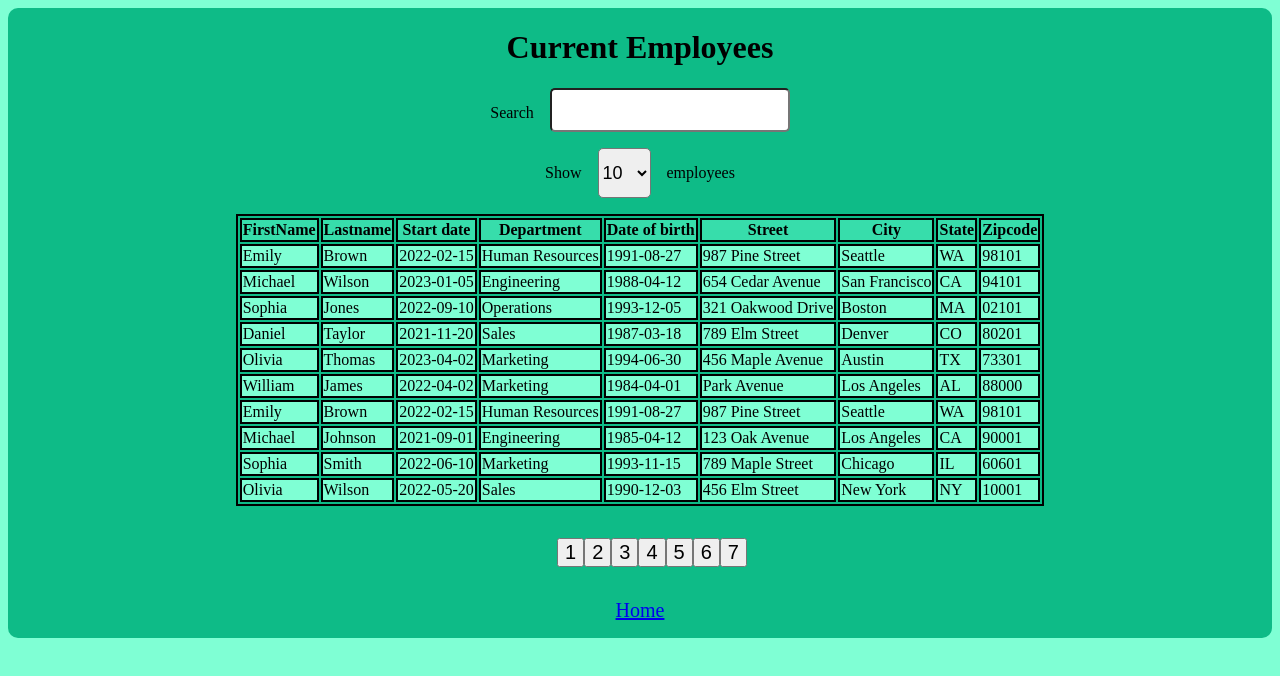
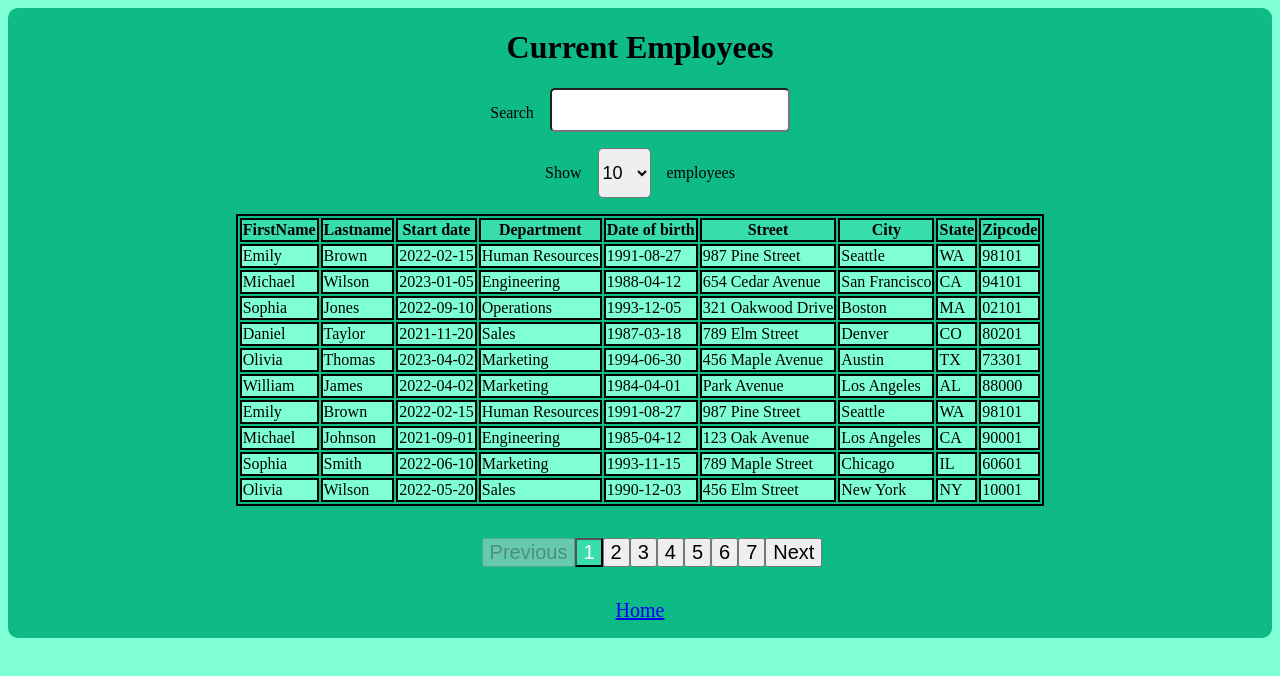
Before and after one commit to woengus/Faites-passer-une-librairie-jQuery-vers-React, a React (Create React App) app: page /Curentemployee in a window 1280 px wide. Shown: the top 676 px of the page. Built offline with nearby package versions, Linux system fonts and the light colour scheme.

Commit message:
searh done

```diff
--- a/package.json
+++ b/package.json
@@ -13,7 +13,7 @@
     "@testing-library/user-event": "^13.5.0",
     "axios": "^1.4.0",
     "react": "^18.2.0",
-    "react-datepicker": "^4.14.0",
+    "react-datepicker": "^4.14.1",
     "react-dom": "^18.2.0",
     "react-redux": "^8.1.0",
     "react-router-dom": "^6.13.0",
--- a/src/components/Dropdown.js
+++ b/src/components/Dropdown.js
@@ -1,15 +1,25 @@
 import React from "react";
 
-const Dropdown = ({ label, options, value, onChange, required }) => {
+const Dropdown = ({ label, options, value, onSelect, required }) => {
+  // Vérifie si le label est "Department"
+  const isDepartment = label.toLowerCase() === "department";
+
   return (
     <div>
       <label htmlFor={label}>{label}</label>
-      <select id={label} value={value} onChange={onChange} required={required}>
+      <select
+        id={label}
+        value={value}
+        onChange={(e) => onSelect(e)}
+        required={required}
+      >
         {options.map((option) => (
           <option key={option.value} value={option.value}>
             {option.label}
           </option>
         ))}
+        {/* Si le label est "Department", ajoutez une option par défaut */}
+        {isDepartment && <option value="" disabled></option>}
       </select>
     </div>
   );
--- a/src/components/EmployeeSearch.js
+++ b/src/components/EmployeeSearch.js
@@ -1,6 +1,6 @@
 import React, { useState } from "react";
 
-const EmployeeSearch = ({ employees, onSearch }) => {
+const EmployeeSearch = ({ onSearch }) => {
   const [searchTerm, setSearchTerm] = useState("");
 
   const handleSearchChange = (event) => {
@@ -10,7 +10,7 @@ const EmployeeSearch = ({ employees, onSearch }) => {
 
   return (
     <div className="employee-search">
-      <label for="search">Search</label>
+      <label htmlFor="search">Search</label>
       <input
         type="text"
         value={searchTerm}
--- a/src/components/FormEmployee.js
+++ b/src/components/FormEmployee.js
@@ -15,7 +15,7 @@ const FormEmployee = () => {
   const [startDate, setStartDate] = useState("");
   const [street, setStreet] = useState("");
   const [city, setCity] = useState("");
-  const [state, setState] = useState("");
+  const [state, setState] = useState("Alabama");
   const [zipCode, setZipCode] = useState("");
   const [department, setDepartment] = useState("Sales");
   //const [employeeCreated, setEmployeeCreated] = useState(false);
@@ -260,7 +260,13 @@ const FormEmployee = () => {
       abbreviation: "WY",
     },
   ];
-
+  const departmentOptions = [
+    { value: "Sales", label: "Sales" },
+    { value: "Marketing", label: "Marketing" },
+    { value: "Engineering", label: "Engineering" },
+    { value: "Human Resources", label: "Human Resources" },
+    { value: "Legal", label: "Legal" },
+  ];
   const [isModalOpen, setIsModalOpen] = useState(true);
 
   /**
@@ -328,10 +334,11 @@ const FormEmployee = () => {
         state,
         zipCode,
         department,
+        id: Date.now(),
       };
 
       // Ajoute l'employé au tableau des employés
-      dispatch(addEmployee({ employee: { ...employee, id: Date.now() } }));
+      dispatch(addEmployee(employee));
       setIsModalOpen(true);
       //setEmployeeCreated(true);
       // Réinitialiser les champs du formulaire
@@ -341,11 +348,9 @@ const FormEmployee = () => {
       setStartDate(null);
       setStreet("");
       setCity("");
-      setState("");
+      setState("Alabama");
       setZipCode("");
       setDepartment("Sales");
-
-      console.log(employee);
     }
   };
 
@@ -415,15 +420,15 @@ const FormEmployee = () => {
               required
             />
 
-            <label htmlFor="State"></label>
+            <label htmlFor="state"></label>
             <Dropdown
-              label="State"
+              label="state"
               options={states.map((state) => ({
-                value: state.abbreviation,
+                value: state.name,
                 label: state.name,
               }))}
               value={state}
-              onChange={(e) => setState(e.target.value)}
+              onSelect={(e) => setState(e.target.value)}
               required
             />
 
@@ -437,20 +442,15 @@ const FormEmployee = () => {
             />
           </fieldset>
 
-          <label htmlFor="department">Department</label>
-          <select
-            name="department"
-            id="department"
+          <label htmlFor="department"></label>
+          <Dropdown
+            label="department"
+            options={departmentOptions}
             value={department}
-            onChange={(e) => setDepartment(e.target.value)}
+            onSelect={(e) => setDepartment(e.target.value)}
             required
-          >
-            <option value="Sales">Sales</option>
-            <option value="Marketing">Marketing</option>
-            <option value="Engineering">Engineering</option>
-            <option value="Human Resources">Human Resources</option>
-            <option value="Legal">Legal</option>
-          </select>
+          />
+
           <button type="submit">Save</button>
         </form>
         <Modal isModalOpen={isModalOpen} closeModal={handleModal} />
--- a/src/components/Pagination.js
+++ b/src/components/Pagination.js
@@ -20,6 +20,18 @@ const Pagination = ({ totalItems, itemsPerPage, onPageChange }) => {
   const handlePageChange = (page) => {
     setCurrentPage(page);
     onPageChange(page);
+  };
+
+  const handleNextPage = () => {
+    if (currentPage < totalPages) {
+      handlePageChange(currentPage + 1);
+    }
+  };
+
+  const handlePreviousPage = () => {
+    if (currentPage > 1) {
+      handlePageChange(currentPage - 1);
+    }
   };
 
   /**
@@ -47,7 +59,25 @@ const Pagination = ({ totalItems, itemsPerPage, onPageChange }) => {
 
   return (
     <nav>
-      <ul className="pagination">{renderPageNumbers()}</ul>
+      <ul className="pagination">
+        <li>
+          <button
+            onClick={() => handlePreviousPage()}
+            disabled={currentPage === 1}
+          >
+            Previous
+          </button>
+        </li>
+        {renderPageNumbers()}
+        <li>
+          <button
+            onClick={() => handleNextPage()}
+            disabled={currentPage === totalPages}
+          >
+            Next
+          </button>
+        </li>
+      </ul>
     </nav>
   );
 };
--- a/src/pages/Curentemployee.js
+++ b/src/pages/Curentemployee.js
@@ -21,18 +21,27 @@ const Curentemployee = () => {
   };
 
   const handleSearch = (term) => {
-    setSearchTerm(term);
-    setCurrentPage(1); // Réinitialiser la page sélectionnée lorsque la recherche change
+    // console.log(term);
+    // setSearchTerm(term);
+    // setCurrentPage(1); // Réinitialiser la page sélectionnée lorsque la recherche change
+    const employees = allEmployees.filter((employee) => {
+      if (
+        employee.firstName.toLowerCase().includes(term.toLowerCase()) ||
+        employee.lastName.toLowerCase().includes(term.toLowerCase()) ||
+        employee.street.toLowerCase().includes(term.toLowerCase()) ||
+        employee.city.toLowerCase().includes(term.toLowerCase()) ||
+        employee.state.toLowerCase().includes(term.toLowerCase()) ||
+        employee.department.toLowerCase().includes(term.toLowerCase())
+      ) {
+        return employee;
+      }
+    });
+
+    setFilteredEmployees(employees);
   };
 
   // Filtrer les employés en fonction du terme de recherche, uniquement lorsque le terme est défini
-  const filteredEmployees = searchTerm
-    ? allEmployees.filter(
-        (employee) =>
-          employee.name &&
-          employee.name.toLowerCase().includes(searchTerm.toLowerCase())
-      )
-    : allEmployees;
+  const [filteredEmployees, setFilteredEmployees] = useState(allEmployees);
 
   const indexOfLastItem = currentPage * itemsPerPage;
   const indexOfFirstItem = indexOfLastItem - itemsPerPage;
@@ -45,7 +54,7 @@ const Curentemployee = () => {
     <div>
       <div id="employee-div" className="container">
         <h1>Current Employees</h1>
-        <EmployeeSearch employees={allEmployees} onSearch={handleSearch} />
+        <EmployeeSearch onSearch={handleSearch} />
 
         <div className="items-per-page">
           <label htmlFor="itemsPerPage">Show</label>
--- a/src/store/employee.slice.js
+++ b/src/store/employee.slice.js
@@ -820,7 +820,8 @@ export const employeeSlice = createSlice({
   reducers: {
     // Redux reducer functions for managing employees
     addEmployee(state, { payload }) {
-      state.employees.push(payload.employee);
+      console.log("payload", payload);
+      state.employees.push(payload);
     },
   },
 });
--- a/src/styles/main.scss
+++ b/src/styles/main.scss
@@ -129,3 +129,12 @@ table, th, td {
     font-size: 18px;
     margin-top: 10px;
   }
+
+  .page-item {
+    &.active {
+        button {
+            background-color: #37ddab;
+            color: white;
+        }
+    }
+  }
```
Also changed, not shown: 1 other file (tests, documents, lock files or other folders).
